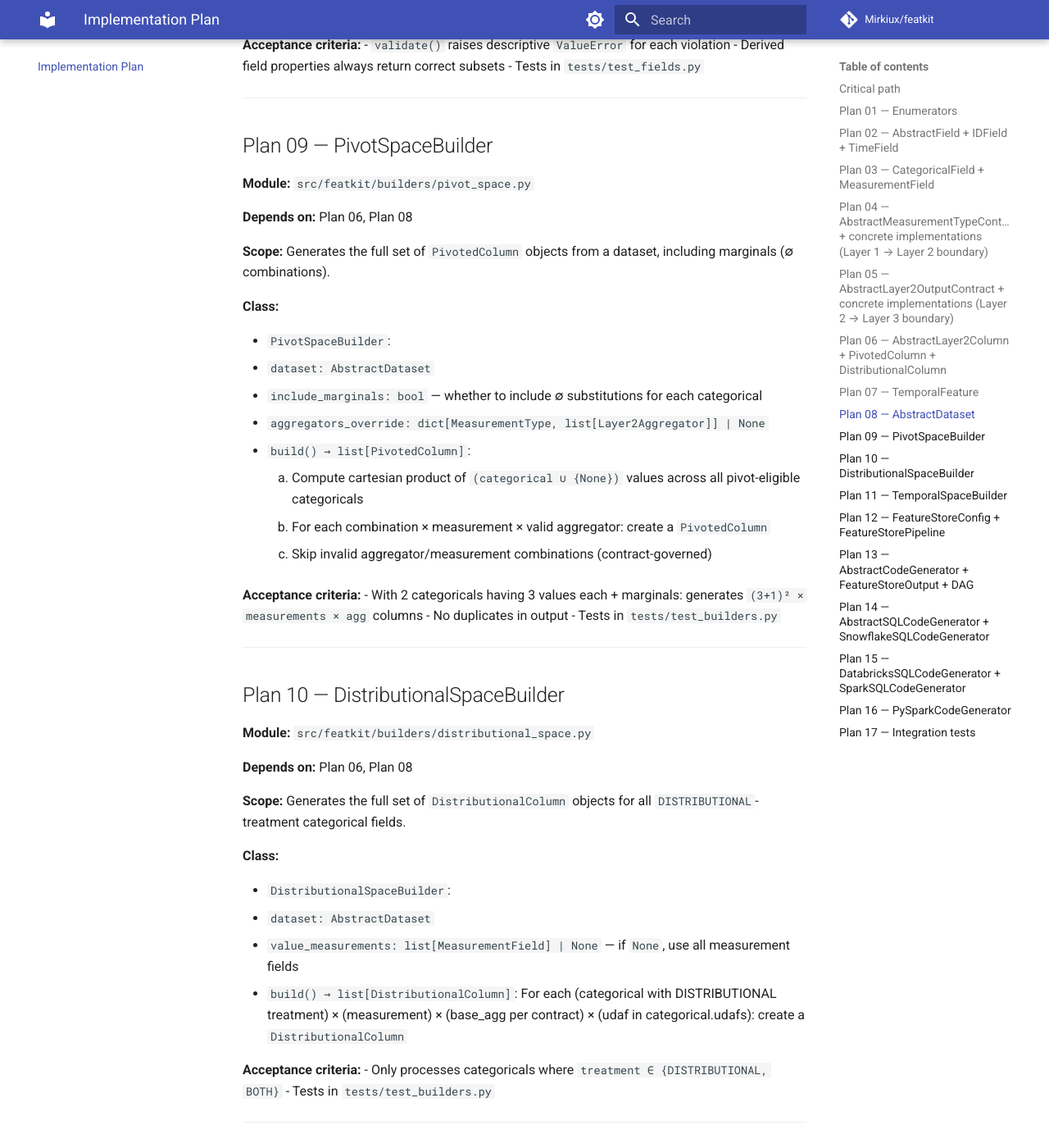
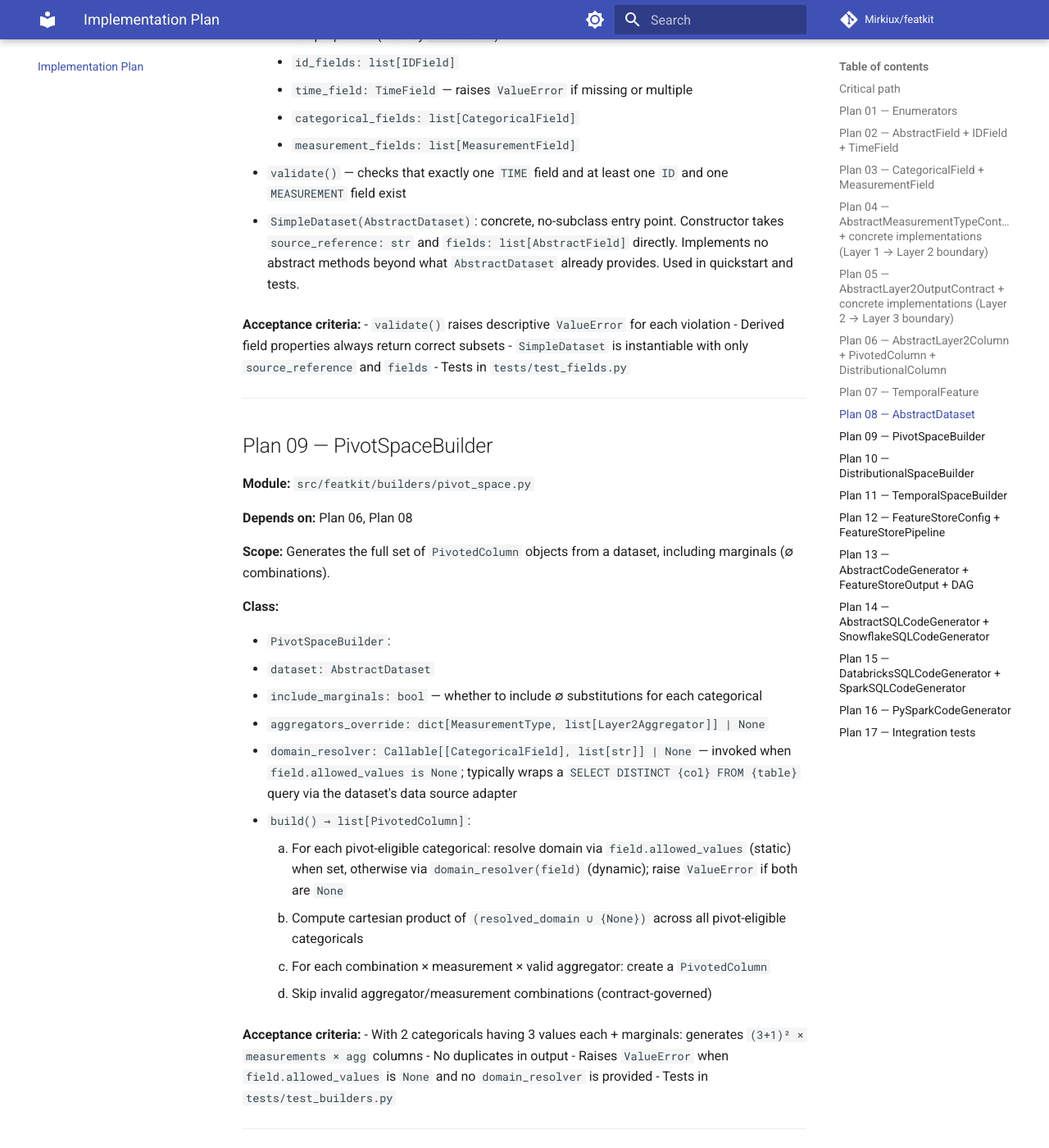
Before and after one commit to Mirkiux/featkit, an MkDocs documentation site: the page built from docs/general_plan.md, in a window 1280 px wide and 1400 px high, scrolled down 6673 px. Shown: the whole window at 82% size. Built offline with MkDocs 1.6.1 and Material for MkDocs 9.7.7, drawn with Linux system fonts in a browser that asks for light colours; comment, search, counter and statistics services are not loaded; some of the changed text lies outside the part shown.

Commit message:
Address PR #2 review comments
- Critical path: add parallelism notation (01∥02, 03∥04∥05, etc.)
- Layer2OutputType: reduce to 4 values (NUMERIC, FLAG, CATEGORICAL, TEMPORAL)
- Plan 05: consolidate to 4 output contracts matching new Layer2OutputType
- Plan 06: update output_type derivation; add alphabetical sort rule for column names
- MeasurementType: rename FRECUENCIA→CANTIDAD; add note on event frequency derivation
- Plan 04: rename FrecuenciaContract→CantidadContract
- Plan 03: rename udafs→distributional_metrics; add allowed_values field to CategoricalField
- Plan 08: add SimpleDataset concrete class
- Plan 09: add domain_resolver parameter for runtime SELECT DISTINCT resolution
- Plan 10: update reference from udafs→distributional_metrics
- Plan 13: clarify save() writes script.sql vs script.py depending on output type
- Plan 14: remove UDAF references; distributional metrics use pure SQL CTEs
- Plan 15: remove UDAF registration from dialect differences
- Plan 16: remove UDAF references from PySpark layer2b
- README: fix FeatureStoreConfig API to use SimpleDataset; fix MeasurementType.CANTIDAD

```diff
--- a/docs/general_plan.md
+++ b/docs/general_plan.md
@@ -69,11 +71,11 @@
 
 **Classes:**
 
-- `CategoricalField(AbstractField)`: `treatment: CategoricalTreatment`, `udafs: list[DistributionalMetric]` (required when treatment includes `DISTRIBUTIONAL`)
+- `CategoricalField(AbstractField)`: `treatment: CategoricalTreatment`, `distributional_metrics: list[DistributionalMetric]` (required when treatment includes `DISTRIBUTIONAL`), `allowed_values: list[str] | None = None` (explicit domain override; if `None`, domain is resolved at build time via the `PivotSpaceBuilder`'s `domain_resolver`)
 - `MeasurementField(AbstractField)`: `measurement_type: MeasurementType`, `contract: AbstractMeasurementTypeContract` (forward reference — filled in Plan 04)
 
 **Acceptance criteria:**
-- `CategoricalField` raises `ValueError` if `treatment` includes `DISTRIBUTIONAL` and `udafs` is empty
+- `CategoricalField` raises `ValueError` if `treatment` includes `DISTRIBUTIONAL` and `distributional_metrics` is empty
 - `MeasurementField` stores the contract reference without executing it
 - Tests in `tests/test_fields.py`
 
@@ -95,13 +97,15 @@
 | Contract | Valid aggregators |
 |---|---|
 | `MontoContract` | `SUM, MAX, MIN, AVG` |
-| `FrecuenciaContract` | `SUM, COUNT` |
+| `CantidadContract` | `SUM, COUNT` |
 | `TicketContract` | `AVG` |
 | `FlagContract` | `MAX` |
 | `FechaContract` | `MAX, MIN` |
 | `BalanceContract` | `MAX, MIN, AVG` |
 | `TimeDiffContract` | `SUM, AVG, MAX, MIN` |
 | `EstadisticoContract` | `SUM, AVG, MAX, MIN, COUNT` |
+
+**Note:** `CANTIDAD` represents a base count present in each source row (e.g., a `TRX_COUNT` column in the facts table). Event frequency across the observation window (how many periods contain non-zero activity, etc.) is a Layer 3 concept derived via temporal operators — it does not require a dedicated `MeasurementType`.
 
 **Acceptance criteria:**
 - Each contract returns a frozen, non-empty set of aggregators
@@ -158,14 +160,14 @@
 
 - `PivotedColumn(AbstractLayer2Column)`:
   - `categorical_combination: dict[CategoricalField, str | None]` — `None` = ∅ marginal
-  - `output_type` derived from `(source_measurement.measurement_type, layer2_aggregator)`
-  - `column_name` derived as `{aggregator}__{measurement}__{cat1_val}__{cat2_val}...`
+  - `output_type` derived from `source_measurement.measurement_type`: `FLAG` → `FLAG`; `FECHA` → `TEMPORAL`; all others → `NUMERIC`
+  - `column_name` derived as `{aggregator}__{measurement}__{catN_val}...` where categorical entries are sorted alphabetically by `field.name` — guarantees deterministic, collision-free names regardless of dict insertion order
   - Validates `layer2_aggregator ∈ source_measurement.contract.valid_layer2_aggregators` at construction
 
 - `DistributionalColumn(AbstractLayer2Column)`:
   - `categorical: CategoricalField`
   - `distributional_metric: DistributionalMetric`
-  - `output_type` derived from `distributional_metric` (MODE → CATEGORICAL, COUNT → NUMERIC_DISCRETE, others → NUMERIC_CONTINUOUS)
+  - `output_type` derived from `distributional_metric`: MODE → `CATEGORICAL`; all others (COUNT, ENTROPY, HHI, DOMINANT_PROPORTION) → `NUMERIC`
   - `column_name` derived as `{categorical}__{measurement}__{aggregator}__{metric}`
 
 **Acceptance criteria:**
@@ -223,9 +225,12 @@
     - `measurement_fields: list[MeasurementField]`
   - `validate()` — checks that exactly one `TIME` field and at least one `ID` and one `MEASUREMENT` field exist
 
+- `SimpleDataset(AbstractDataset)`: concrete, no-subclass entry point. Constructor takes `source_reference: str` and `fields: list[AbstractField]` directly. Implements no abstract methods beyond what `AbstractDataset` already provides. Used in quickstart and tests.
+
 **Acceptance criteria:**
 - `validate()` raises descriptive `ValueError` for each violation
 - Derived field properties always return correct subsets
+- `SimpleDataset` is instantiable with only `source_reference` and `fields`
 - Tests in `tests/test_fields.py`
 
 ---
@@ -244,14 +249,17 @@
   - `dataset: AbstractDataset`
   - `include_marginals: bool` — whether to include ∅ substitutions for each categorical
   - `aggregators_override: dict[MeasurementType, list[Layer2Aggregator]] | None`
+  - `domain_resolver: Callable[[CategoricalField], list[str]] | None` — invoked when `field.allowed_values is None`; typically wraps a `SELECT DISTINCT {col} FROM {table}` query via the dataset's data source adapter
   - `build() → list[PivotedColumn]`:
-    1. Compute cartesian product of `(categorical ∪ {None})` values across all pivot-eligible categoricals
-    2. For each combination × measurement × valid aggregator: create a `PivotedColumn`
-    3. Skip invalid aggregator/measurement combinations (contract-governed)
+    1. For each pivot-eligible categorical: resolve domain via `field.allowed_values` (static) when set, otherwise via `domain_resolver(field)` (dynamic); raise `ValueError` if both are `None`
+    2. Compute cartesian product of `(resolved_domain ∪ {None})` across all pivot-eligible categoricals
+    3. For each combination × measurement × valid aggregator: create a `PivotedColumn`
+    4. Skip invalid aggregator/measurement combinations (contract-governed)
 
 **Acceptance criteria:**
 - With 2 categoricals having 3 values each + marginals: generates `(3+1)² × measurements × agg` columns
 - No duplicates in output
+- Raises `ValueError` when `field.allowed_values` is `None` and no `domain_resolver` is provided
 - Tests in `tests/test_builders.py`
 
 ---
@@ -270,7 +278,7 @@
   - `dataset: AbstractDataset`
   - `value_measurements: list[MeasurementField] | None` — if `None`, use all measurement fields
   - `build() → list[DistributionalColumn]`:
-    For each (categorical with DISTRIBUTIONAL treatment) × (measurement) × (base_agg per contract) × (udaf in categorical.udafs): create a `DistributionalColumn`
+    For each (categorical with DISTRIBUTIONAL treatment) × (measurement) × (base_agg per contract) × (metric in categorical.distributional_metrics): create a `DistributionalColumn`
 
 **Acceptance criteria:**
 - Only processes categoricals where `treatment ∈ {DISTRIBUTIONAL, BOTH}`
@@ -375,7 +383,7 @@
 **Acceptance criteria:**
 - `build_dag` produces correct node/edge structure
 - `build_mermaid` produces valid Mermaid flowchart syntax
-- `FeatureStoreOutput.save()` writes `script.sql`, `dag.json`, `diagram.md`
+- `FeatureStoreOutput.save()` writes: `script.sql` (when `code` is `SQLOutput`), `script.py` (when `code` is `PySparkOutput`), plus `dag.json` and `diagram.md` in both cases
 - Tests in `tests/test_generators/`
 
 ---
@@ -398,7 +406,8 @@
 
 - `SnowflakeSQLCodeGenerator(AbstractSQLCodeGenerator)`:
   - `dialect = "snowflake"`
-  - Handles Snowflake-specific syntax: `QUALIFY`, `ARRAY_CONSTRUCT`, custom UDAF calls
+  - Handles Snowflake-specific syntax: `QUALIFY`, `ARRAY_CONSTRUCT`
+  - All distributional metrics (ENTROPY, HHI, DOMINANT_PROPORTION, MODE, COUNT) are expressed as pure SQL aggregate expressions within CTEs — no custom UDAFs or stored procedures
 
 **Acceptance criteria:**
 - Generated SQL is parseable by SQLGlot in the target dialect
@@ -423,7 +432,6 @@
 
 **Key dialect differences to handle:**
 - Table creation syntax (`CREATE OR REPLACE` vs `CREATE TABLE IF NOT EXISTS`)
-- UDAF registration differences
 - Temporary table syntax
 
 **Acceptance criteria:**
@@ -445,7 +453,7 @@
 - `PySparkCodeGenerator(AbstractCodeGenerator)`:
   - `build_mob_table` → cross-join via `.crossJoin()` + `row_number()` window
   - `build_layer2a` → `.groupBy()` + `F.when()` CASE WHEN pivot
-  - `build_layer2b` → per-categorical `.groupBy()` + UDAF application, then join
+  - `build_layer2b` → per-categorical `.groupBy()` + pure aggregate expressions (entropy, HHI, dominant proportion, mode, count via standard PySpark functions), then join
   - `build_layer3` → MOB join + `.agg()` with windowed CASE WHEN
   - `build_final_join` → `left_join` of Layer 2 and Layer 3 DataFrames
   - All steps are lazy — no `.collect()` or `.show()` calls
```
Also changed, not shown: other parts of docs/general_plan.md (+9 -9 lines), README.md (+11 -4 lines).
